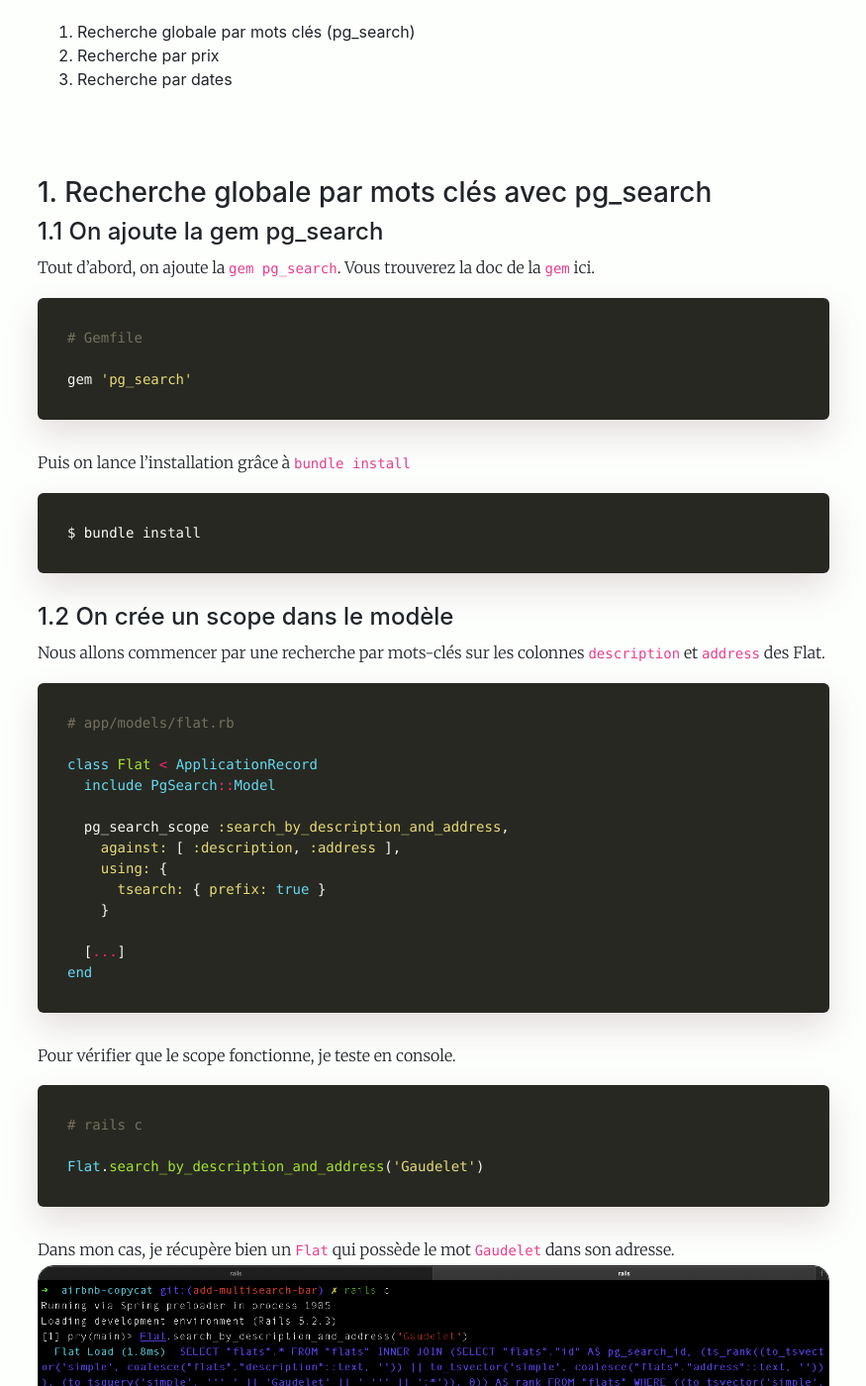
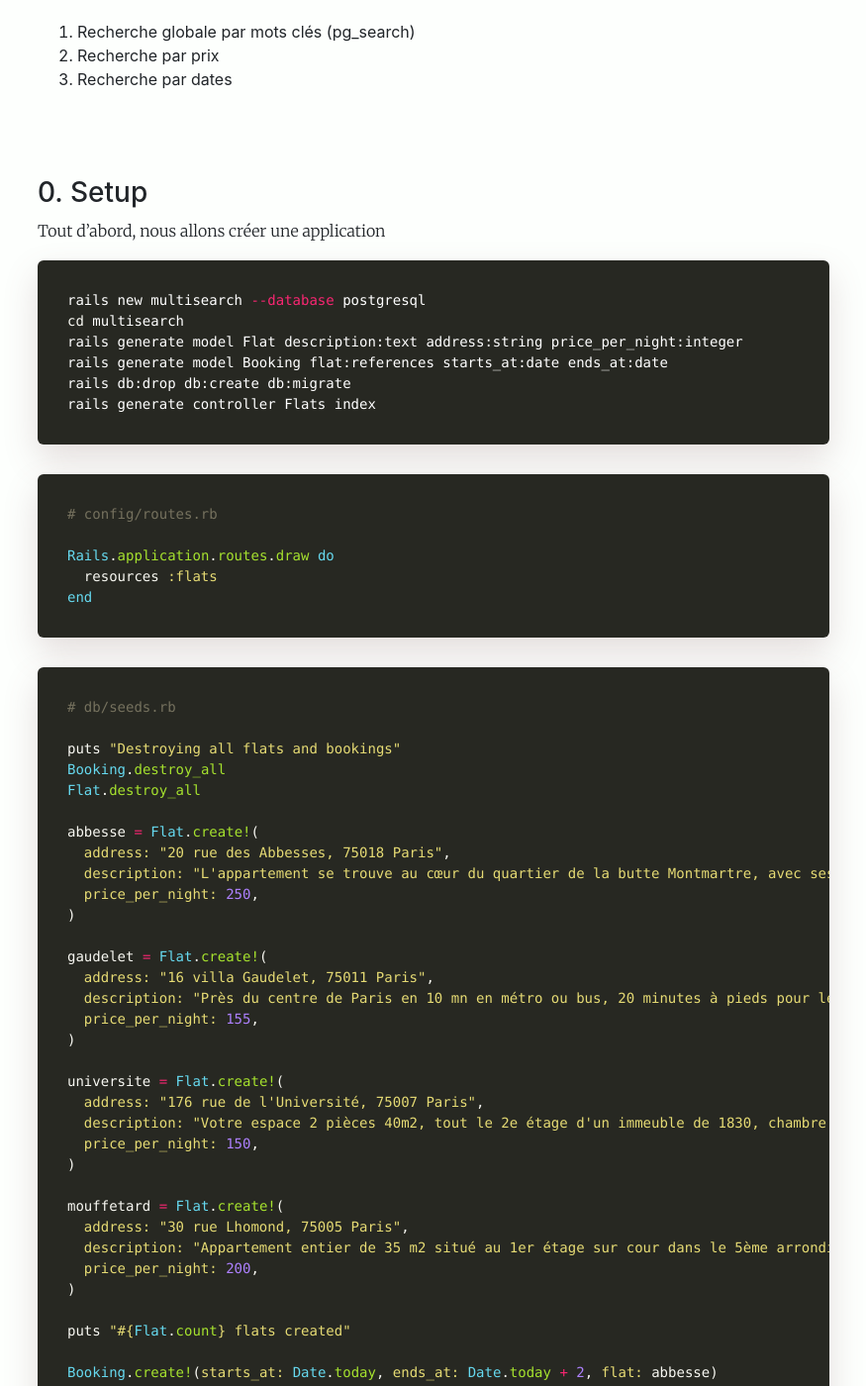
Before and after one commit to alexandrebk/alexandrebk.github.io, a Jekyll site: the page built from _posts/2020-04-06-multisearch.md, in a window 1280 px wide and 1400 px high, scrolled down 364 px. Shown: the whole window at 99% size, without its empty margins (202-1077 px from the left). Built offline with Jekyll 4.4.1, drawn with Linux system fonts in a browser that asks for light colours; nearby versions of some CDN libraries; some of the changed text lies outside the part shown.

Commit message:
Update post Multisearch

````diff
--- a/_posts/2020-04-06-multisearch.md
+++ b/_posts/2020-04-06-multisearch.md
@@ -17,26 +17,88 @@
 <br>
 <br>
 
-### <a name="global"></a>1. Recherche globale par mots clés avec pg_search
+### 0. Setup
 
-#### 1.1 On ajoute la gem pg_search
+Tout d'abord, nous allons créer une application
 
-Tout d'abord, on ajoute la `gem pg_search`.
-Vous trouverez la doc de la `gem` <a href="https://github.com/Casecommons/pg_search" target="_blank">ici</a>.
+```sh
+rails new multisearch --database postgresql
+cd multisearch
+rails generate model Flat description:text address:string price_per_night:integer
+rails generate model Booking flat:references starts_at:date ends_at:date
+rails db:drop db:create db:migrate
+rails generate controller Flats index
+```
+
+```ruby
+# config/routes.rb
+
+Rails.application.routes.draw do
+  resources :flats
+end
+```
+
+```ruby
+# db/seeds.rb
+
+puts "Destroying all flats and bookings"
+Booking.destroy_all
+Flat.destroy_all
+
+abbesse = Flat.create!(
+  address: "20 rue des Abbesses, 75018 Paris",
+  description: "L'appartement se trouve au cœur du quartier de la butte Montmartre, avec ses ruelles pleines de charme, sa fameuse basilique avec vue imprenable sur la plus belle ville du monde et cette ambiance indescriptible dans une animation permanente qui en fait l'un des endroits les plus typique de notre fabuleuse capitale.",
+  price_per_night: 250,
+)
+
+gaudelet = Flat.create!(
+  address: "16 villa Gaudelet, 75011 Paris",
+  description: "Près du centre de Paris en 10 mn en métro ou bus, 20 minutes à pieds pour le Marais. Commerces et Métro Parmentier L3 au pied de l'immeuble. 10 à 20 mn des Gares.",
+  price_per_night: 155,
+)
+
+universite = Flat.create!(
+  address: "176 rue de l'Université, 75007 Paris",
+  description: "Votre espace 2 pièces 40m2, tout le 2e étage d'un immeuble de 1830, chambre sur cour, cuisine équipée, table à manger, salon avec poutres apparentes et canapé lit 2 places.",
+  price_per_night: 150,
+)
+
+mouffetard = Flat.create!(
+  address: "30 rue Lhomond, 75005 Paris",
+  description: "Appartement entier de 35 m2 situé au 1er étage sur cour dans le 5ème arrondissement de Paris, à côté de la rue Mouffetard, au coeur du quartier latin.",
+  price_per_night: 200,
+)
+
+puts "#{Flat.count} flats created"
+
+Booking.create!(starts_at: Date.today, ends_at: Date.today + 2, flat: abbesse)
+Booking.create!(starts_at: Date.today, ends_at: Date.today + 4, flat: gaudelet)
+Booking.create!(starts_at: Date.today, ends_at: Date.today + 7, flat: universite)
+
+puts "#{Booking.count} bookings created"
+```
+
+Si ce n'est pas déjà fait, on ajoute la gem <a href="https://github.com/heartcombo/simple_form" target="_blank">simple form</a> pour les formulaires et <a href="https://github.com/Casecommons/pg_search" target="_blank">pg_search</a> pour les recherches dans la base de données PostGreSQL.
 
 ```ruby
 # Gemfile
+[...]
 
 gem 'pg_search'
+gem 'simple_form'
 ```
 
-Puis on lance l'installation grâce à `bundle install`
+Puis on installe Simple Form et on lance les seeds.
 
-```shell
-$ bundle install
+```sh
+bunlde install
+rails generate simple_form:install --bootstrap
+rails db:seed
 ```
 
-#### 1.2 On crée un scope dans le modèle
+### <a name="global"></a>1. Recherche globale par mots clés avec pg_search
+
+#### 1.1 On crée un scope dans le modèle
 
 Nous allons commencer par une recherche par mots-clés sur les colonnes `description` et `address` des Flat.
 
@@ -46,11 +108,11 @@
 class Flat < ApplicationRecord
   include PgSearch::Model
 
+  has_many :bookings
+
   pg_search_scope :search_by_description_and_address,
-    against: [ :description, :address ],
-    using: {
-      tsearch: { prefix: true }
-    }
+                  against: [ :description, :address ],
+                  using: { tsearch: { prefix: true } }
 
   [...]
 end
@@ -59,53 +121,61 @@
 Pour vérifier que le scope fonctionne, je teste en console.
 
 ```ruby
-# rails c
+# rails console
 
-Flat.search_by_description_and_address('Gaudelet')
+flats = Flat.search_by_description_and_address('Gaudelet')
+flats.count # => 1
 ```
 
-Dans mon cas, je récupère bien un `Flat` qui possède le mot `Gaudelet` dans son adresse.
-<img src="/images/posts/multisearch/pg_search_console.png" class="image" alt="pg search console">
+Je récupère bien un `Flat` qui comprend `Gaudelet` dans son adresse.
+<img src="/images/posts/multisearch/pg_search_console.png"
+     class="image"
+     alt="pg search console">
 
-#### 1.3 On ajoute le formulaire dans la vue
+#### 1.2 On ajoute le formulaire dans la vue
 
-Dans l'index des appartements, on ajoute un formulaire que l'on nommera ici `flats_filter`.
-
-Il contient un `input :search`
+Dans l'index, on va ajouter un formulaire puis on affiche les appartements.
 
 ```erb
 <!-- app/views/flats/index.html.erb -->
 
-<div class="search">
-  <%= simple_form_for :flats_filter, url: flats_path, method: :get do |f| %>
-    <%= f.input :search, label: false, value: params.dig(:flats_filter, :search) %>
-    <%= f.submit "Chercher", class: "btn btn-primary" %>
+<h1>Tous les appartements</h1>
+<%= simple_form_for :flats, method: :get,
+                            defaults: { required: false } do |f| %>
+  <%= f.input :search, label: "Recherche par adresse ou description",
+                       input_html: { name: 'search',
+                                     value: params.dig(:search) } %>
+  <%= f.submit "Chercher", class: "btn btn-primary" %>
+<% end %>
+
+<ul>
+  <% @flats.each do |flat| %>
+    <li> <%= flat.address %> | <%= flat.price_per_night %> € | <%= flat.description %> </li>
   <% end %>
-</div>
-
+</ul>
 ```
 
-#### 1.4 On filtre les données dans le controller
+#### 1.3 On filtre les données dans le controller
 
-Dans le controller on filtre les données en fonction de la recherche utilisateur.
-
-Si les params sont présents, on applique le scope sur le model `Flat` pour récupérer les appartements concernés par la recherche.
+Si le params `search` est présent, on applique le scope `search_by_description_and_address` sur le model `Flat`.
 
 ```ruby
-# app/controllers/flat_controller.rb
+# app/controllers/flats_controller.rb
 
-@flats = Flat.where.not(latitude: nil, longitude: nil)
-
-flats_filter = params[:flats_filter]
-
-if flats_filter.present?
-  if flats_filter[:search].present?
-    @flats = Flat.search_by_description_and_address(flats_filter[:search])
+class FlatsController < ApplicationController
+  def index
+    if params[:search].present?
+      @flats = Flat.search_by_description_and_address(params[:search])
+    else
+      @flats = Flat.all
+    end
   end
 end
 ```
 
-<img src="/images/posts/multisearch/recherche_globale.gif" class="image" alt="gif recherche globale">
+<img src="/images/posts/multisearch/recherche_globale.gif"
+     class="image"
+     alt="gif recherche globale">
 
 <br>
 <br>
@@ -117,35 +187,43 @@
 ```erb
 <!-- app/views/flats/index.html.erb -->
 
-<%= simple_form_for :flats_filter, url: flats_path, method: :get do |f| %>
-[...]
-  <%= f.input :min_price, label: false,
+<%= simple_form_for :flats, method: :get,
+                            defaults: { required: false } do |f| %>
+  [...]
+  <%= f.input :min_price, label: "Prix min",
+                          required: false,
                           input_html: { type: :number,
-                                        min: "0",
-                                        value: params.dig(:flats_filter, :min_price),
-                                        placeholder: "Prix mini" } %>
-  <%= f.input :max_price, label: false,
+                                        name: :min_price,
+                                        value: params.dig(:min_price)} %>
+  <%= f.input :max_price, label: "Prix max",
+                          required: false,
                           input_html: { type: :number,
-                                        value: params.dig(:flats_filter, :max_price),
-                                        placeholder: "Prix max" } %>
-  <%= f.submit "Chercher", class: "btn btn-primary" %>
+                                        name: :max_price,
+                                        value: params.dig(:max_price) } %>
+  [...]
 <% end %>
 ```
 
 <img src="/images/posts/multisearch/champs_prix.png" class="image" alt="affichage champs prix">
 
-#### 2.2 On filtre dans le controller
+#### 2.2 On ajoute les filtres dans `FlatsController`
 
 ```ruby
-# app/controllers/flat_controller.rb
+# app/controllers/flats_controller.rb
 
-if flats_filter.present?
-  [...]
-  if flats_filter[:min_price].present?
-    @flats = @flats.where("flats.price >= ?", flats_filter[:min_price])
-  end
-  if flats_filter[:max_price].present?
-    @flats = @flats.where("flats.price <= ?", flats_filter[:max_price])
+class FlatsController
+  def index
+    if params[:search].present?
+      @flats = Flat.search_by_description_and_address(params[:search])
+    else
+      @flats = Flat.all
+    end
+    if params[:min_price].present?
+      @flats = @flats.where("price_per_night >= ?", params[:min_price])
+    end
+    if params[:max_price].present?
+      @flats = @flats.where("price_per_night <= ?", params[:max_price])
+    end
   end
 end
 ```
@@ -155,35 +233,40 @@
 <br>
 <br>
 
-### <a name="dates"></a>3. Recherche par date
+### <a name="dates"></a>3. Recherche par dates
 
 #### 3.1 On ajoute les champs de date d'arrivée et de date de départ dans le formulaire.
 
 ```erb
 <!-- app/views/flats/index.html.erb -->
 
-<%= simple_form_for :flats_filter, url: flats_path, method: :get do |f| %>
+<%= simple_form_for :flats, method: :get,
+                            defaults: { required: false } do |f| %>
   [...]
-  <%= f.input :start_date, label: false,
-                                  input_html: { type: :date,
-                                                value: params.dig(:flats_filter, :start_date) } %>
-  <%= f.input :end_date, label: false,
-                                input_html: { type: :date,
-                                              value: params.dig(:flats_filter, :end_date) } %>
-  <%= f.submit "Chercher", class: "btn btn-primary" %>
+  <%= f.input :starts_at, label: "Début le",
+                          input_html: { type: :date,
+                                        name: :starts_at,
+                                        value: params.dig(:starts_at) } %>
+  <%= f.input :ends_at, label: "Fin le",
+                        input_html: { type: :date,
+                                      name: :ends_at,
+                                      value: params.dig(:ends_at) } %>
+  [...]
 <% end %>
 ```
 
-<img src="/images/posts/multisearch/champs_dates.png" class="image" alt="affichage champs date">
+<img src="/images/posts/multisearch/champs_dates.png"
+     class="image"
+     alt="affichage champs date">
 
 <br>
 <br>
 
 #### 3.2 On vérifie la disponibilité des appartements
 
-On définie une méthode d'instance `is_available?` avec deux arguments (la date d'entrée et la date de sortie) dans le modèle `Flat.rb`.
+On définie une méthode d'instance `Flat#is_available?` avec deux paramètres, la date d'entrée et la date de sortie.
 
-Dans cette méthode on compare les dates recherchées avec les dates de réservation. Pour cela on utilise `overlaps?` (cf. [documentation](https://apidock.com/rails/Range/overlaps%3F)).
+Dans cette méthode, on compare les dates recherchées et les dates de réservation. Pour cela on va utiliser `overlaps?` (cf. [documentation](https://apidock.com/rails/Range/overlaps%3F)).
 
 ```ruby
 #app/models/flat.rb
@@ -193,29 +276,44 @@
 
   def is_available?(start_date, end_date)
     bookings.each do |b|
-      return false if (b.start_date..b.end_date).overlaps?(start_date.to_date..end_date.to_date)
+      return false if (b.starts_at..b.ends_at).overlaps?(start_date.to_date..end_date.to_date)
     end
-    return true
+    true
   end
 end
 ```
 
 #### 3.3 On affiche les appartements disponibles.
 
-Grâce à la méthode `select` je sélectionne les appartements disponibles (c'est-à-dire qui retourne `true` à `is_available?`).
+Avec la méthode `select`, je sélectionne les appartements disponibles.
 
 ```ruby
 #app/controllers/flat_controller.rb
-
-def index
-  [...]
-  if flats_filter[:start_date].present? || flats_filter[:end_date].present?
-    @flats = @flats.select { |flat| flat.is_available?(flats_filter[:start_date],flats_filter[:end_date]) }
+class FlatsController
+  def index
+   if params[:search].present?
+      @flats = Flat.search_by_description_and_address(params[:search])
+    else
+      @flats = Flat.all
+    end
+    if params[:min_price].present?
+      @flats = @flats.where("price_per_night >= ?", params[:min_price])
+    end
+    if params[:max_price].present?
+      @flats = @flats.where("price_per_night <= ?", params[:max_price])
+    end
+    if params[:starts_at].present? && params[:ends_at].present?
+      @flats = @flats.select do |flat|
+        flat.is_available?(params[:starts_at], params[:ends_at])
+      end
+    end
   end
 end
 ```
 
-<img src="/images/posts/multisearch/filtre_dates.gif" class="image" alt="gif filtre date">
+<img src="/images/posts/multisearch/filtre_dates.gif"
+     class="image"
+     alt="gif filtre date">
 
 <br>
 <br>
--- a/sitemap.xml
+++ b/sitemap.xml
@@ -71,7 +71,7 @@
   </url>
   <url>
     <loc>http://www.alexandrebouvier.fr/2020/04/06/multisearch.html</loc>
-    <lastmod>2020-04-06T12:37:53+00:00</lastmod>
+    <lastmod>2021-07-31T15:49:00+00:00</lastmod>
     <priority>0.64</priority>
   </url>
   <url>
````
